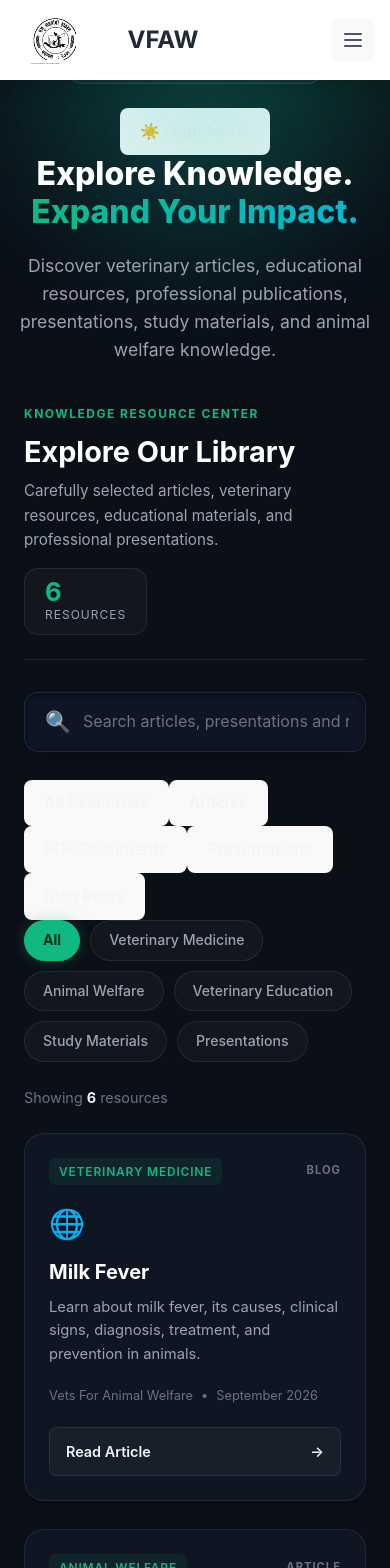
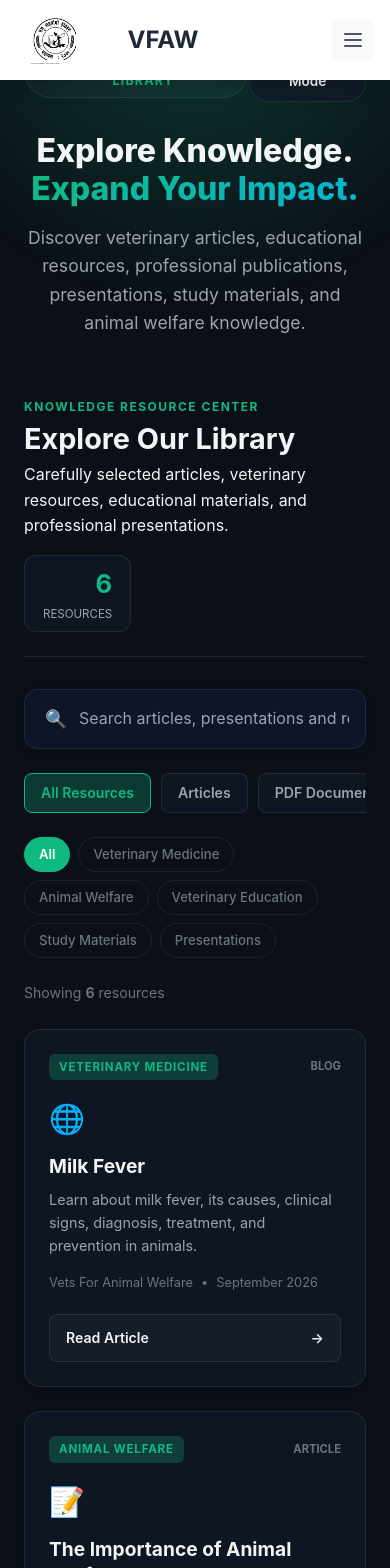
Before and after one commit to VetsForAnimalWelfare/vfaw, a React (Vite) app: page /library in a window 390 px wide. Shown: the top 1568 px of the page. Built offline with nearby package versions, Linux system fonts and the light colour scheme.

Commit message:
Refactor CSS for theme variables and layout adjustments
Updated CSS variables for dark and light themes, improved layout styles, and adjusted responsiveness for various components.

```diff
--- a/src/Library.css
+++ b/src/Library.css
@@ -1,11 +1,12 @@
 /* =========================================================
-   1. DESIGN SYSTEM & ROOT VARIABLES
+   1. DESIGN SYSTEM & DUAL MODE VARIABLES
 ========================================================= */
-:root {
-  /* Color Palette - Deep Slate, Emerald, and Modern Glass */
+
+/* DARK THEME (DEFAULT) */
+.library-page.theme-dark {
   --bg-dark: #0b0f17;
   --bg-card: rgba(18, 26, 41, 0.75);
-  --bg-card-hover: rgba(25, 36, 56, 0.9);
+  --bg-card-hover: rgba(25, 36, 56, 0.95);
   --bg-glass: rgba(255, 255, 255, 0.03);
   --bg-overlay: rgba(7, 10, 15, 0.96);
 
@@ -18,71 +19,105 @@
   --text-dim: #6b7280;
 
   --border-light: rgba(255, 255, 255, 0.08);
-  --border-focus: rgba(16, 185, 129, 0.5);
+  --border-hover: rgba(16, 185, 129, 0.4);
 
-  --shadow-sm: 0 4px 6px -1px rgba(0, 0, 0, 0.3);
   --shadow-3d: 0 12px 24px -4px rgba(0, 0, 0, 0.5), 0 0 20px rgba(16, 185, 129, 0.08);
-  --shadow-glow: 0 0 30px rgba(16, 185, 129, 0.2);
-
-  --radius-sm: 8px;
-  --radius-md: 14px;
-  --radius-lg: 20px;
-
-  --transition-fast: 0.2s cubic-bezier(0.4, 0, 0.2, 1);
-  --transition-smooth: 0.35s cubic-bezier(0.16, 1, 0.3, 1);
+  --search-bg: rgba(15, 23, 42, 0.85);
+  --reader-bg: #0d1117;
+  --reader-text: #e6edf3;
 }
 
-/* Base Page Setup */
+/* LIGHT THEME (EXECUTIVE VETERINARY) */
+.library-page.theme-light {
+  --bg-dark: #f8fafc;
+  --bg-card: #ffffff;
+  --bg-card-hover: #ffffff;
+  --bg-glass: rgba(0, 0, 0, 0.03);
+  --bg-overlay: rgba(255, 255, 255, 0.98);
+
+  --accent-primary: #059669;
+  --accent-glow: rgba(5, 150, 105, 0.15);
+  --accent-secondary: #0284c7;
+
+  --text-main: #0f172a;
+  --text-muted: #475569;
+  --text-dim: #64748b;
+
+  --border-light: rgba(0, 0, 0, 0.08);
+  --border-hover: rgba(5, 150, 105, 0.4);
+
+  --shadow-3d: 0 12px 28px -4px rgba(0, 0, 0, 0.08), 0 0 15px rgba(5, 150, 105, 0.06);
+  --search-bg: #ffffff;
+  --reader-bg: #ffffff;
+  --reader-text: #1e293b;
+}
+
+/* Base Setup */
 .library-page {
   min-height: 100vh;
   background-color: var(--bg-dark);
   color: var(--text-main);
-  font-family: -apple-system, BlinkMacSystemFont, "Segoe UI", Roboto, Oxygen, Ubuntu, Cantarell, sans-serif;
+  font-family: -apple-system, BlinkMacSystemFont, "Segoe UI", Roboto, Oxygen, sans-serif;
   line-height: 1.6;
-  overflow-x: hidden;
+  transition: background-color 0.3s ease, color 0.3s ease;
 }
 
 /* =========================================================
-   2. HERO SECTION
+   2. HERO & TOP BAR CONTROLS
 ========================================================= */
 .library-hero {
   position: relative;
-  padding: 80px 24px 60px;
+  padding: 40px 24px 60px;
   text-align: center;
   overflow: hidden;
-  background: radial-gradient(circle at 50% 0%, rgba(16, 185, 129, 0.12), transparent 70%);
+  background: radial-gradient(circle at 50% 0%, var(--accent-glow), transparent 70%);
 }
 
-.library-hero-background {
-  position: absolute;
-  top: 0;
-  left: 0;
-  width: 100%;
-  height: 100%;
-  pointer-events: none;
-  z-index: 0;
+.library-top-bar {
+  display: flex;
+  justify-content: space-between;
+  align-items: center;
+  max-width: 1240px;
+  margin: 0 auto 30px;
 }
 
-.hero-orb {
-  position: absolute;
-  border-radius: 50%;
-  filter: blur(80px);
+.library-badge {
+  display: inline-flex;
+  align-items: center;
+  gap: 8px;
+  padding: 6px 16px;
+  border-radius: 30px;
+  background: var(--bg-glass);
+  border: 1px solid var(--border-light);
+  color: var(--accent-primary);
+  font-size: 0.78rem;
+  font-weight: 700;
+  letter-spacing: 1.2px;
 }
 
-.hero-orb-one {
-  width: 300px;
-  height: 300px;
-  background: rgba(16, 185, 129, 0.15);
-  top: -100px;
-  left: 20%;
+.badge-dot {
+  width: 6px;
+  height: 6px;
+  border-radius: 50%;
+  background-color: var(--accent-primary);
 }
 
-.hero-orb-two {
-  width: 250px;
-  height: 250px;
-  background: rgba(6, 182, 212, 0.12);
-  top: 10px;
-  right: 20%;
+.theme-toggle-btn {
+  background: var(--bg-card);
+  border: 1px solid var(--border-light);
+  color: var(--text-main);
+  padding: 8px 16px;
+  border-radius: 20px;
+  font-size: 0.85rem;
+  font-weight: 600;
+  cursor: pointer;
+  box-shadow: 0 2px 8px rgba(0, 0, 0, 0.05);
+  transition: all 0.2s ease;
+}
+
+.theme-toggle-btn:hover {
+  border-color: var(--accent-primary);
+  transform: translateY(-1px);
 }
 
 .library-hero-content {
@@ -92,39 +127,16 @@
   margin: 0 auto;
 }
 
-.library-badge {
-  display: inline-flex;
-  align-items: center;
-  gap: 8px;
-  padding: 6px 16px;
-  border-radius: 30px;
-  background: rgba(16, 185, 129, 0.08);
-  border: 1px solid rgba(16, 185, 129, 0.25);
-  color: var(--accent-primary);
-  font-size: 0.78rem;
-  font-weight: 700;
-  letter-spacing: 1.5px;
-  margin-bottom: 24px;
-}
-
-.badge-dot {
-  width: 6px;
-  height: 6px;
-  border-radius: 50%;
-  background-color: var(--accent-primary);
-  box-shadow: 0 0 8px var(--accent-primary);
-}
-
 .library-hero h1 {
   font-size: 2.8rem;
   font-weight: 800;
   line-height: 1.2;
-  margin-bottom: 20px;
-  color: #ffffff;
+  margin-bottom: 16px;
+  color: var(--text-main);
 }
 
 .library-hero h1 span {
-  background: linear-gradient(135deg, #10b981 0%, #06b6d4 100%);
+  background: linear-gradient(135deg, var(--accent-primary), var(--accent-secondary));
   -webkit-background-clip: text;
   -webkit-text-fill-color: transparent;
 }
@@ -132,12 +144,12 @@
 .library-hero p {
   font-size: 1.1rem;
   color: var(--text-muted);
-  max-width: 640px;
+  max-width: 620px;
   margin: 0 auto;
 }
 
 /* =========================================================
-   3. MAIN CONTAINER & CONTROLS
+   3. CONTROLS, SEARCH & FILTER TABS
 ========================================================= */
 .library-container {
   max-width: 1240px;
@@ -160,72 +172,58 @@
   letter-spacing: 1.5px;
   color: var(--accent-primary);
   display: block;
-  margin-bottom: 6px;
 }
 
 .library-heading h2 {
   font-size: 1.8rem;
   font-weight: 700;
-  color: #ffffff;
-}
-
-.library-heading p {
-  color: var(--text-muted);
-  font-size: 0.95rem;
-  margin-top: 4px;
+  color: var(--text-main);
 }
 
 .library-count {
   display: flex;
   flex-direction: column;
   align-items: flex-end;
-  background: var(--bg-glass);
-  padding: 10px 20px;
-  border-radius: var(--radius-md);
+  background: var(--bg-card);
+  padding: 8px 18px;
+  border-radius: 12px;
   border: 1px solid var(--border-light);
 }
 
 .library-count strong {
   font-size: 1.6rem;
   color: var(--accent-primary);
-  line-height: 1;
 }
 
 .library-count span {
-  font-size: 0.75rem;
+  font-size: 0.72rem;
   color: var(--text-muted);
   text-transform: uppercase;
-  letter-spacing: 1px;
 }
 
-/* Search Bar (3D Effect & Glowing Outline) */
-.library-controls {
-  margin-bottom: 28px;
-}
-
+/* 3D Search Input */
 .library-search {
   position: relative;
   display: flex;
   align-items: center;
   width: 100%;
-  background: rgba(15, 23, 42, 0.8);
+  background: var(--search-bg);
   border: 1px solid var(--border-light);
-  border-radius: var(--radius-md);
-  box-shadow: inset 0 2px 4px rgba(0, 0, 0, 0.4), 0 4px 12px rgba(0, 0, 0, 0.2);
-  transition: var(--transition-smooth);
+  border-radius: 14px;
+  box-shadow: inset 0 2px 4px rgba(0, 0, 0, 0.05), 0 4px 12px rgba(0, 0, 0, 0.08);
+  transition: all 0.25s ease;
+  margin-bottom: 24px;
 }
 
 .library-search:focus-within {
   border-color: var(--accent-primary);
-  box-shadow: inset 0 2px 4px rgba(0, 0, 0, 0.3), 0 0 20px var(--accent-glow);
+  box-shadow: inset 0 2px 4px rgba(0, 0, 0, 0.05), 0 0 18px var(--accent-glow);
   transform: translateY(-2px);
 }
 
 .search-icon {
   padding-left: 20px;
-  color: var(--text-muted);
-  font-size: 1.3rem;
-  pointer-events: none;
+  font-size: 1.1rem;
 }
 
 .library-search input {
@@ -238,10 +236,6 @@
   outline: none;
 }
 
-.library-search input::placeholder {
-  color: var(--text-dim);
-}
-
 .clear-search {
   background: transparent;
   border: none;
@@ -249,55 +243,70 @@
   font-size: 1.3rem;
   padding: 0 20px;
   cursor: pointer;
-  transition: var(--transition-fast);
 }
 
-.clear-search:hover {
-  color: var(--text-main);
+/* Tab & Category Filters */
+.type-filter-tabs {
+  display: flex;
+  gap: 10px;
+  overflow-x: auto;
+  padding-bottom: 12px;
+  margin-bottom: 12px;
 }
 
-/* Category Filter Chips */
+.type-tab {
+  background: var(--bg-card);
+  border: 1px solid var(--border-light);
+  color: var(--text-muted);
+  padding: 8px 16px;
+  border-radius: 8px;
+  font-size: 0.88rem;
+  font-weight: 600;
+  cursor: pointer;
+  white-space: nowrap;
+  transition: all 0.2s ease;
+}
+
+.type-tab.active,
+.type-tab:hover {
+  color: var(--text-main);
+  border-color: var(--accent-primary);
+}
+
+.type-tab.active {
+  background: var(--accent-glow);
+  color: var(--accent-primary);
+}
+
 .category-filter {
   display: flex;
   flex-wrap: wrap;
-  gap: 10px;
+  gap: 8px;
   margin-bottom: 24px;
 }
 
 .category-filter button {
-  background: var(--bg-glass);
+  background: transparent;
   border: 1px solid var(--border-light);
-  color: var(--text-muted);
-  padding: 8px 18px;
-  border-radius: 30px;
-  font-size: 0.88rem;
-  font-weight: 500;
+  color: var(--text-dim);
+  padding: 6px 14px;
+  border-radius: 20px;
+  font-size: 0.82rem;
   cursor: pointer;
-  transition: var(--transition-fast);
-}
-
-.category-filter button:hover {
-  border-color: rgba(255, 255, 255, 0.2);
-  color: var(--text-main);
-  transform: translateY(-1px);
+  transition: all 0.2s ease;
 }
 
 .category-filter button.active {
   background: var(--accent-primary);
   border-color: var(--accent-primary);
-  color: #052e16;
-  font-weight: 700;
-  box-shadow: 0 0 15px var(--accent-glow);
+  color: #ffffff;
+  font-weight: 600;
 }
 
 .library-results {
-  font-size: 0.9rem;
+  font-size: 0.88rem;
   color: var(--text-dim);
   margin-bottom: 24px;
-}
-
-.library-results strong {
-  color: var(--text-main);
 }
 
 /* =========================================================
@@ -306,45 +315,28 @@
 .library-grid {
   display: grid;
   grid-template-columns: repeat(auto-fill, minmax(320px, 1fr));
-  gap: 28px;
+  gap: 24px;
 }
 
 .library-card {
   position: relative;
   background: var(--bg-card);
   border: 1px solid var(--border-light);
-  border-radius: var(--radius-lg);
+  border-radius: 16px;
   padding: 24px;
   display: flex;
   flex-direction: column;
   justify-content: space-between;
-  backdrop-filter: blur(12px);
-  box-shadow: var(--shadow-sm);
-  transition: var(--transition-smooth);
+  box-shadow: 0 4px 10px rgba(0, 0, 0, 0.03);
+  transition: all 0.3s cubic-bezier(0.16, 1, 0.3, 1);
   overflow: hidden;
 }
 
-/* Entire Card Hover Transformation */
 .library-card:hover {
-  transform: translateY(-8px) scale(1.01);
+  transform: translateY(-6px);
   background: var(--bg-card-hover);
-  border-color: var(--accent-glow);
+  border-color: var(--border-hover);
   box-shadow: var(--shadow-3d);
-}
-
-.card-glow {
-  position: absolute;
-  top: 0;
-  left: 0;
-  right: 0;
-  height: 3px;
-  background: linear-gradient(90deg, var(--accent-primary), var(--accent-secondary));
-  opacity: 0;
-  transition: var(--transition-fast);
-}
-
-.library-card:hover .card-glow {
-  opacity: 1;
 }
 
 .card-top {
@@ -355,12 +347,12 @@
 }
 
 .article-category {
-  font-size: 0.75rem;
-  font-weight: 600;
+  font-size: 0.72rem;
+  font-weight: 700;
   text-transform: uppercase;
   letter-spacing: 0.8px;
   color: var(--accent-primary);
-  background: rgba(16, 185, 129, 0.08);
+  background: var(--accent-glow);
   padding: 4px 10px;
   border-radius: 6px;
 }
@@ -368,34 +360,26 @@
 .article-type {
   font-size: 0.7rem;
   font-weight: 700;
-  letter-spacing: 1px;
   color: var(--text-dim);
 }
 
 .card-icon {
   font-size: 1.8rem;
-  color: var(--text-muted);
   margin-bottom: 12px;
-  transition: var(--transition-fast);
-}
-
-.library-card:hover .card-icon {
-  color: var(--accent-primary);
-  transform: scale(1.1);
 }
 
 .card-content h3 {
-  font-size: 1.25rem;
+  font-size: 1.2rem;
   font-weight: 700;
-  color: #ffffff;
-  margin-bottom: 10px;
+  color: var(--text-main);
+  margin-bottom: 8px;
   line-height: 1.35;
 }
 
 .card-content p {
-  font-size: 0.92rem;
+  font-size: 0.9rem;
   color: var(--text-muted);
-  margin-bottom: 20px;
+  margin-bottom: 16px;
   display: -webkit-box;
   -webkit-line-clamp: 3;
   -webkit-box-orient: vertical;
@@ -404,82 +388,36 @@
 
 .article-meta {
   display: flex;
-  align-items: center;
   gap: 8px;
   font-size: 0.8rem;
   color: var(--text-dim);
   margin-bottom: 20px;
 }
 
-/* Card Button */
 .read-button {
   width: 100%;
   display: flex;
   justify-content: space-between;
   align-items: center;
-  background: rgba(255, 255, 255, 0.04);
+  background: var(--bg-glass);
   border: 1px solid var(--border-light);
   color: var(--text-main);
   padding: 12px 16px;
-  border-radius: var(--radius-sm);
+  border-radius: 8px;
   font-weight: 600;
-  font-size: 0.9rem;
+  font-size: 0.88rem;
   cursor: pointer;
-  transition: var(--transition-fast);
+  transition: all 0.2s ease;
 }
 
 .library-card:hover .read-button {
   background: var(--accent-primary);
   border-color: var(--accent-primary);
-  color: #052e16;
-}
-
-.button-arrow {
-  transition: transform var(--transition-fast);
-}
-
-.library-card:hover .button-arrow {
-  transform: translateX(4px);
-}
-
-/* No Results State */
-.no-results {
-  text-align: center;
-  padding: 60px 20px;
-  background: var(--bg-card);
-  border-radius: var(--radius-lg);
-  border: 1px dashed var(--border-light);
-}
-
-.no-results-icon {
-  font-size: 3rem;
-  color: var(--text-dim);
-  margin-bottom: 12px;
-}
-
-.no-results h3 {
-  font-size: 1.4rem;
   color: #ffffff;
-  margin-bottom: 8px;
-}
-
-.no-results p {
-  color: var(--text-muted);
-  margin-bottom: 20px;
-}
-
-.no-results button {
-  background: var(--accent-primary);
-  color: #052e16;
-  border: none;
-  padding: 10px 20px;
-  border-radius: 30px;
-  font-weight: 700;
-  cursor: pointer;
 }
 
 /* =========================================================
-   5. FULLSCREEN READER OVERLAY & MODAL VIEWS
+   5. READER OVERLAY
 ========================================================= */
 .reader-overlay {
   position: fixed;
@@ -488,19 +426,12 @@
   width: 100vw;
   height: 100vh;
   background-color: var(--bg-overlay);
-  backdrop-filter: blur(20px);
+  backdrop-filter: blur(15px);
   z-index: 9999;
   display: flex;
   flex-direction: column;
-  animation: fadeIn 0.25s ease-out forwards;
 }
 
-@keyframes fadeIn {
-  from { opacity: 0; transform: scale(0.99); }
-  to { opacity: 1; transform: scale(1); }
-}
-
-/* Reader Header */
 .reader-header {
   height: 64px;
   padding: 0 24px;
@@ -508,8 +439,7 @@
   justify-content: space-between;
   align-items: center;
   border-bottom: 1px solid var(--border-light);
-  background: rgba(11, 15, 23, 0.8);
-  flex-shrink: 0;
+  background: var(--bg-card);
 }
 
 .reader-brand {
@@ -519,8 +449,7 @@
 }
 
 .reader-logo {
-  font-weight: 900;
-  letter-spacing: 1px;
+  font-weight: 800;
   color: var(--accent-primary);
 }
 
@@ -531,7 +460,7 @@
 }
 
 .reader-section {
-  font-size: 0.8rem;
+  font-size: 0.78rem;
   letter-spacing: 1px;
   color: var(--text-muted);
 }
@@ -544,18 +473,12 @@
 
 .download-button {
   background: var(--accent-primary);
-  color: #052e16;
+  color: #ffffff;
   text-decoration: none;
   padding: 8px 16px;
-  border-radius: var(--radius-sm);
+  border-radius: 6px;
   font-size: 0.85rem;
-  font-weight: 700;
-  transition: var(--transition-fast);
-}
-
-.download-button:hover {
-  box-shadow: 0 0 15px var(--accent-glow);
-  transform: translateY(-1px);
+  font-weight: 600;
 }
 
 .reader-close {
@@ -564,26 +487,19 @@
   color: var(--text-muted);
   font-size: 2rem;
   cursor: pointer;
-  line-height: 1;
-  padding: 4px 8px;
-  transition: var(--transition-fast);
 }
 
-.reader-close:hover {
-  color: #ffffff;
-}
-
-/* ---------------------------------------------------------
-   A. Written Article Mode (Distraction-Free)
---------------------------------------------------------- */
+/* Reader Content Styles */
 .fullscreen-article {
   flex: 1;
   overflow-y: auto;
   padding: 40px 20px 80px;
+  background: var(--reader-bg);
+  color: var(--reader-text);
 }
 
 .reading-container {
-  max-width: 740px;
+  max-width: 720px;
   margin: 0 auto;
 }
 
@@ -592,206 +508,97 @@
   color: var(--accent-primary);
   font-weight: 700;
   text-transform: uppercase;
-  margin-bottom: 12px;
 }
 
 .reading-container h1 {
-  font-size: 2.5rem;
-  color: #ffffff;
-  line-height: 1.25;
-  margin-bottom: 16px;
+  font-size: 2.2rem;
+  line-height: 1.3;
+  margin: 12px 0;
 }
 
 .reading-excerpt {
-  font-size: 1.2rem;
+  font-size: 1.1rem;
   color: var(--text-muted);
-  line-height: 1.5;
-  margin-bottom: 24px;
+  margin-bottom: 20px;
 }
 
 .reading-meta {
   display: flex;
-  align-items: center;
   gap: 10px;
-  font-size: 0.9rem;
+  font-size: 0.85rem;
   color: var(--text-dim);
 }
 
 .reading-line {
   height: 1px;
   background: var(--border-light);
-  margin: 32px 0;
+  margin: 28px 0;
 }
 
-.article-body {
-  color: var(--text-main);
-  font-size: 1.1rem;
+.article-body h2 {
+  font-size: 1.5rem;
+  margin: 32px 0 12px;
+}
+
+.article-body p {
+  margin-bottom: 18px;
   line-height: 1.8;
 }
 
-.article-body h2 {
-  font-size: 1.6rem;
-  color: #ffffff;
-  margin: 36px 0 16px;
-}
-
-.article-body p {
-  margin-bottom: 20px;
-  color: #d1d5db;
-}
-
-.article-body ul {
-  margin: 0 0 24px 24px;
-  color: #d1d5db;
-}
-
-.article-body li {
-  margin-bottom: 8px;
-}
-
-/* ---------------------------------------------------------
-   B. Embedded Blogger Mode & PDF Viewers
---------------------------------------------------------- */
 .fullscreen-blog,
-.fullscreen-pdf {
+.fullscreen-pdf,
+.fullscreen-presentation {
   flex: 1;
   display: flex;
   flex-direction: column;
   width: 100%;
   height: calc(100vh - 64px);
-  background: #000;
 }
 
-.reader-title-area {
+.reader-title-area,
+.presentation-toolbar {
   padding: 12px 24px;
-  background: var(--bg-dark);
+  background: var(--bg-card);
   border-bottom: 1px solid var(--border-light);
-}
-
-.reader-title-area span {
-  font-size: 0.75rem;
-  color: var(--accent-primary);
-  text-transform: uppercase;
-}
-
-.reader-title-area h1 {
-  font-size: 1.1rem;
-  color: #ffffff;
-  margin: 0;
+  display: flex;
+  justify-content: space-between;
+  align-items: center;
 }
 
 .fullscreen-blog-frame,
-.fullscreen-pdf-frame {
-  width: 100%;
-  height: 100%;
-  border: none;
-  background: #ffffff;
-}
-
-/* ---------------------------------------------------------
-   C. Google Slides Presentation Mode
---------------------------------------------------------- */
-.fullscreen-presentation {
-  flex: 1;
-  display: flex;
-  flex-direction: column;
-  height: calc(100vh - 64px);
-  background: #05070a;
-}
-
-.presentation-toolbar {
-  display: flex;
-  justify-content: space-between;
-  align-items: center;
-  padding: 12px 24px;
-  background: rgba(15, 23, 42, 0.9);
-  border-bottom: 1px solid var(--border-light);
-}
-
-.presentation-info span {
-  font-size: 0.75rem;
-  color: var(--accent-primary);
-  display: block;
-}
-
-.presentation-info strong {
-  color: #ffffff;
-  font-size: 0.95rem;
-}
-
-.presentation-fullscreen-button {
-  display: flex;
-  align-items: center;
-  gap: 8px;
-  background: var(--bg-glass);
-  border: 1px solid var(--border-light);
-  color: var(--text-main);
-  padding: 8px 14px;
-  border-radius: var(--radius-sm);
-  font-size: 0.85rem;
-  cursor: pointer;
-  transition: var(--transition-fast);
-}
-
-.presentation-fullscreen-button:hover {
-  background: rgba(255, 255, 255, 0.1);
-  border-color: rgba(255, 255, 255, 0.3);
-}
-
-.presentation-container {
-  flex: 1;
-  width: 100%;
-  height: 100%;
-  display: flex;
-  align-items: center;
-  justify-content: center;
-  background: #000000;
-}
-
+.fullscreen-pdf-frame,
 .presentation-frame {
   width: 100%;
   height: 100%;
   border: none;
 }
 
-/* =========================================================
-   6. RESPONSIVE BREAKPOINTS
-========================================================= */
+.presentation-container {
+  flex: 1;
+  background: #000;
+}
+
+.presentation-fullscreen-button {
+  background: var(--accent-primary);
+  color: #ffffff;
+  border: none;
+  padding: 6px 14px;
+  border-radius: 6px;
+  cursor: pointer;
+  font-weight: 600;
+}
+
+/* Mobile Responsiveness */
 @media (max-width: 768px) {
-  .library-hero {
-    padding: 50px 16px 40px;
-  }
-
   .library-hero h1 {
     font-size: 2rem;
   }
-
   .library-header {
     flex-direction: column;
     align-items: flex-start;
     gap: 16px;
   }
-
-  .library-count {
-    align-items: flex-start;
-  }
-
   .library-grid {
     grid-template-columns: 1fr;
   }
-
-  .reading-container h1 {
-    font-size: 1.8rem;
-  }
-
-  .presentation-toolbar {
-    flex-direction: column;
-    align-items: flex-start;
-    gap: 10px;
-  }
-
-  .presentation-fullscreen-button {
-    width: 100%;
-    justify-content: center;
-  }
 }
```
